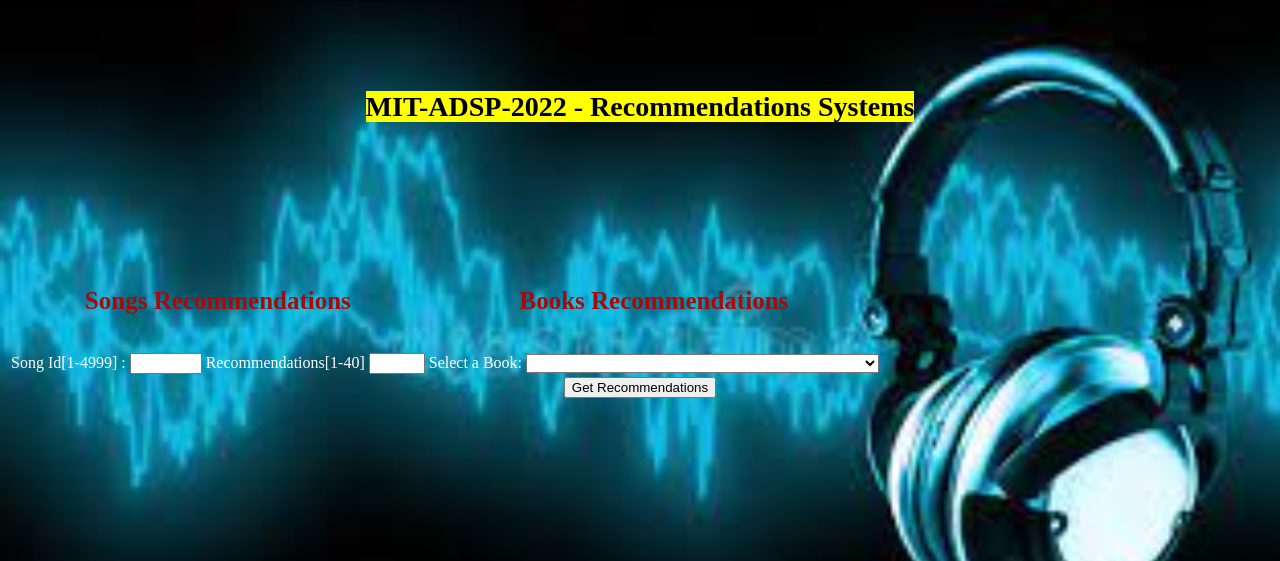
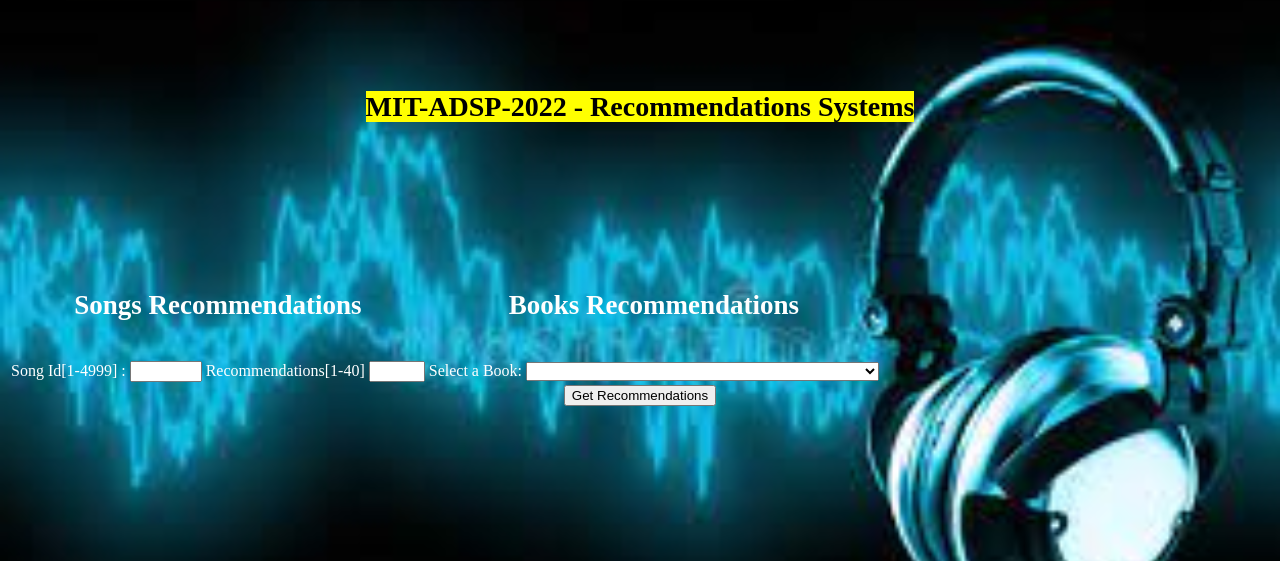
Before and after one commit to mpconsultant/mitadsp-2022-capstone, a Flask app: page / in a window 1280 px wide. Shown: the top 561 px of the page. Run offline with Flask 2, Linux system fonts and the light colour scheme; parts of the project's set-up code (start-up, migrations or seed data) failed here and were passed over.

Commit message:
Add files via upload

```diff
--- a/static/stylesheets/style.css
+++ b/static/stylesheets/style.css
@@ -27,9 +27,9 @@ h3 { padding-top:50px;
 }
 
 h4 { padding-top:50px;
-	color:rgb(170, 9, 9);
+	color:white;
 	text-align:top;
-	font-size: 25px;
+	font-size: 27px;
 }
 
 
```
